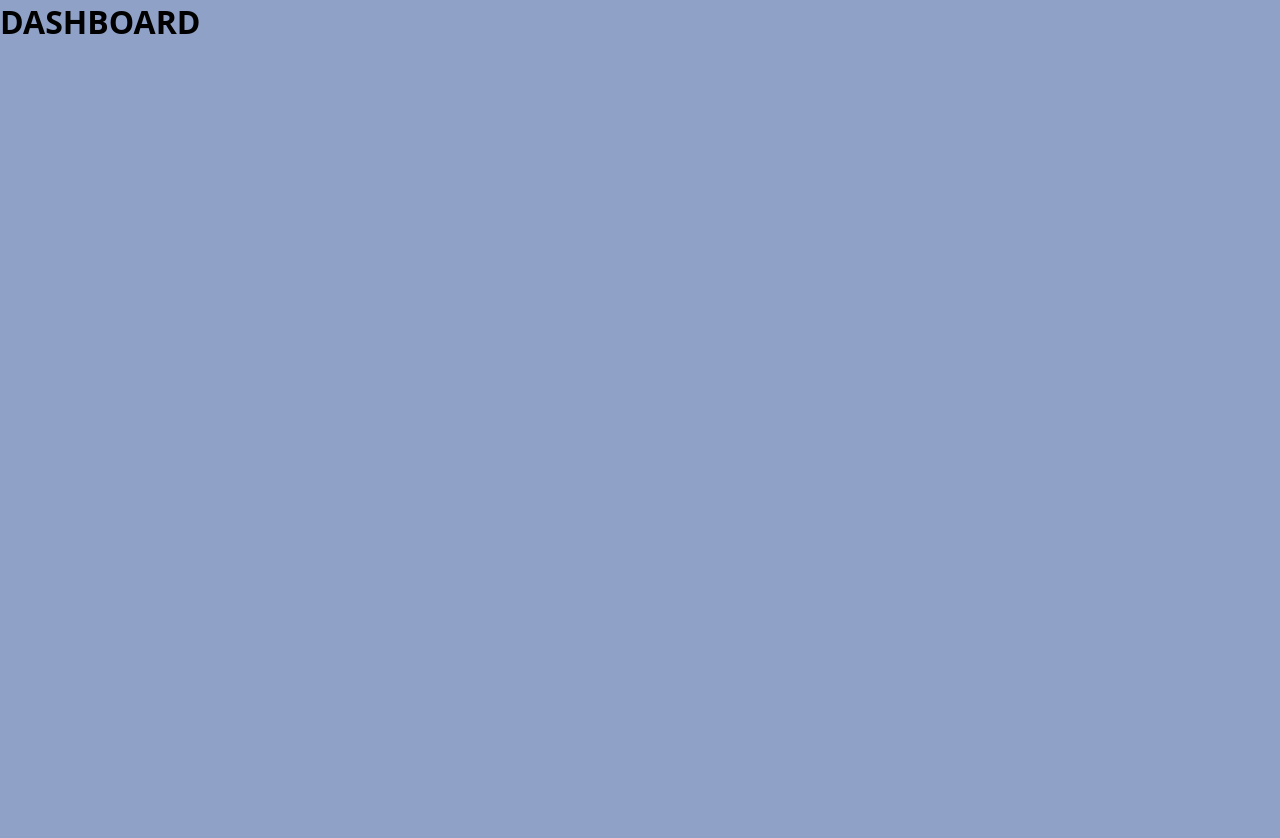
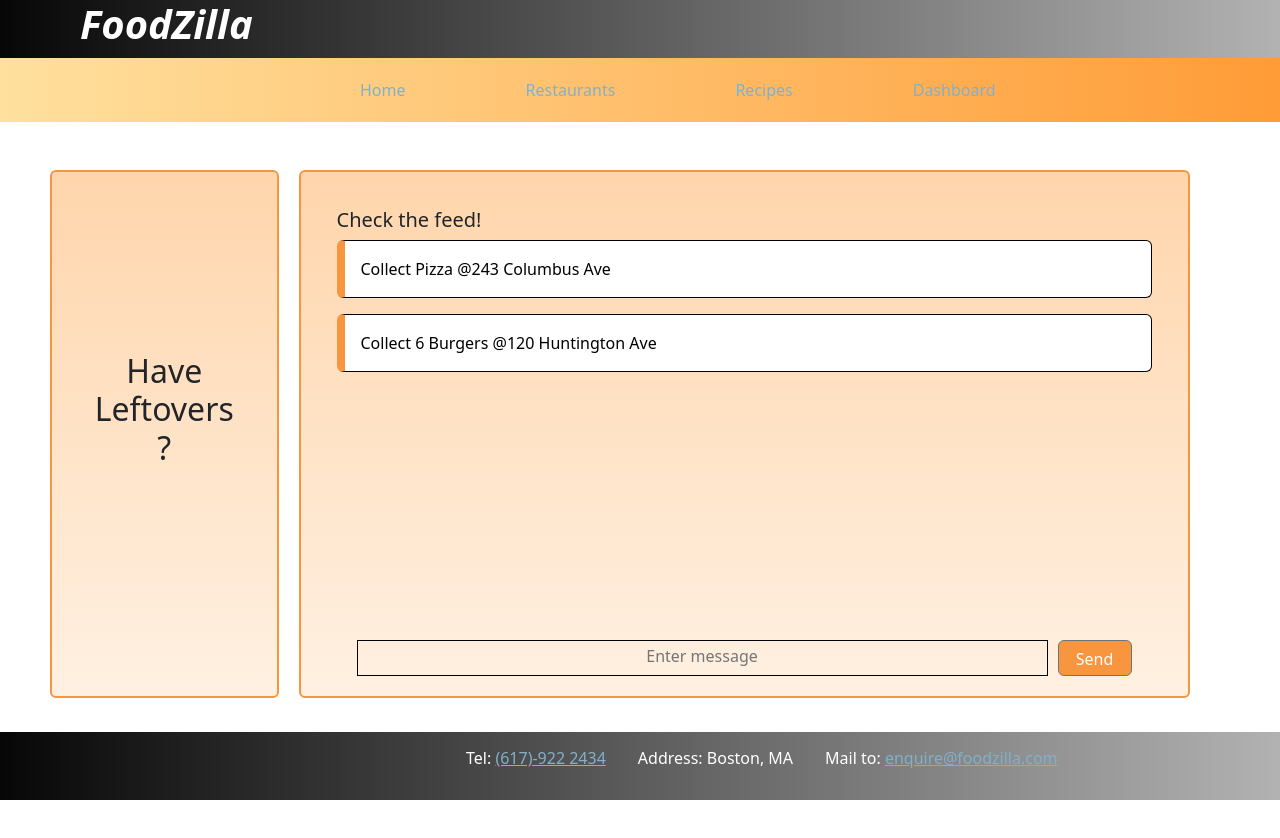
Before and after one commit to kkruthika6/foodzilla, a React (Create React App) app in the folder foodzilla-app/: page /dashboard in a window 1280 px wide. Before the commit the page ends 800 px from the top, so only its background shows below. Built offline with nearby package versions, Linux system fonts and the light colour scheme.

Commit message:
dasboard created

```diff
--- a/foodzilla-app/package.json
+++ b/foodzilla-app/package.json
@@ -6,8 +6,11 @@
     "@testing-library/jest-dom": "^5.16.5",
     "@testing-library/react": "^13.4.0",
     "@testing-library/user-event": "^13.5.0",
+    "bootstrap": "^5.2.3",
     "react": "^18.2.0",
+    "react-bootstrap": "^2.6.0",
     "react-dom": "^18.2.0",
+    "react-remove-scroll": "^2.5.5",
     "react-router-dom": "^6.4.3",
     "react-scripts": "5.0.1",
     "web-vitals": "^2.1.4"
--- /dev/null
+++ b/foodzilla-app/src/pages/Dashboard/Dashboard.css
@@ -0,0 +1,193 @@
+body{
+    background-color: white !important;
+    background: linear-gradient(to bottom, #000000 -34%, #fefefe 100%);
+
+}
+
+header, footer{
+    color: white;
+    background-color:black;
+    background: linear-gradient(to right, #000000 -4%, #ffffff 145%);
+
+}
+
+.feed{
+    height: 380px;
+    overflow: scroll;
+}
+
+.feedtext {
+    background-color: white;
+    color: black;
+    border-left: 8px solid #f89640 !important;
+    border: 1px solid black;
+}
+
+input{
+    border: 1px solid black;
+    margin-right: 10px;
+}
+
+header{
+    position: fixed;
+    left: 0;
+    top: 0;
+    width: 100%;
+    height: 80px;
+}
+
+ h1{
+    margin-left: 80px;
+    height: 50px;
+    font-style: italic;
+    font-weight: bold;
+}
+
+.send {
+    margin: 20px;
+    display: flex;
+}
+
+.sendbtn {
+    width: 80px;
+    background-color: #f89640;
+}
+
+.card {
+  padding: 20px;
+  border: 2px solid #f89640;
+  height: 80%;
+  margin: 10px;
+  background: linear-gradient(to bottom, #ffcc99 -34%, #ffffff 153%);
+}
+
+.nav {
+    overflow: hidden;
+    background-color: #f89640;
+    background: linear-gradient(to left, #ff9933 -4%, #ffffcc 145%);
+
+  }
+
+  li {
+    float: left;
+    display: block;
+    color: white;
+    text-align: center;
+    padding: 14px 16px;
+    text-decoration: none;
+  }
+
+ .nav a {
+    float: left;
+    display: block;
+    color: black;
+    text-align: center;
+    padding: 20px 60px;
+    text-decoration: none;
+  }
+
+ .nav a:hover {
+    background-color: #f89640;
+  }
+
+  .nav .icon {
+    display: none;
+  }
+
+  ul{
+    list-style-type: none;
+    padding: 0;
+    overflow: hidden;
+    margin-left: 20px;
+  }
+
+  footer {
+    position: fixed;
+    left: 0;
+    bottom: 0;
+    width: 100%;
+    color: white;
+    text-align: center;
+}
+
+a:link {
+    color:#80b1ca;
+}
+
+.container{
+  background-color: white;
+    display: flex;
+    margin-top: 60px;
+    margin-left: 0px;
+    padding: 20px;
+    width: 94%;
+    height: 700px;
+}
+
+
+  * {
+    box-sizing: border-box;
+  }
+
+  .responsive {
+    padding: 0 6px;
+    float: left;
+    width: 24.99999%;
+  }
+
+  @media screen and (max-width: 1000px) {
+    .nav a:not(:first-child) {display: none;}
+    .nav a.icon {
+      float: right;
+      display: block;
+    }
+  }
+
+  @media screen and (max-width: 1000px) {
+    .nav.responsive {position: relative;}
+    .nav.responsive .icon {
+      position: absolute;
+      right: 0;
+      top: 0;
+    }
+    .nav.responsive a {
+      float: none;
+      display: block;
+      text-align: left;
+    }
+  }
+
+  @media screen and (min-width: 1024px) {
+    .nav a:first-child {
+      margin-left: 300px;
+    }
+
+    ul{
+      margin-left: 450px;
+    }
+  }
+
+  @media screen and (max-width: 600px) {
+    .container{
+        display: block;
+    }
+  }
+
+  @media only screen and (max-width: 700px) {
+    .responsive {
+      width: 49.99999%;
+      margin: 6px 0;
+    }
+  }
+
+  @media only screen and (max-width: 500px) {
+    .responsive {
+      width: 100%;
+    }
+  }
+
+  .clearfix:after {
+    content: "";
+    display: table;
+    clear: both;
+  }
--- a/foodzilla-app/src/pages/Dashboard/Dashboard.js
+++ b/foodzilla-app/src/pages/Dashboard/Dashboard.js
@@ -1,7 +1,88 @@
-import React from 'react';
+import React, { useEffect, useState } from 'react';
+import Card from 'react-bootstrap/Card'
+import 'bootstrap/dist/css/bootstrap.min.css';
+import { Container, Col, Alert, Button } from 'react-bootstrap';
+import { Link } from 'react-router-dom';
+
+import './Dashboard.css';
 
 function Dashboard() {
-    return ( <h1>DASHBOARD</h1> );
+    const initFeed = [
+        'Collect Pizza @243 Columbus Ave', 'Collect 6 Burgers @120 Huntington Ave'
+    ];
+
+    const [feed, setFeed] = useState(initFeed);
+    const [click, setClick] = useState(false);
+
+    useEffect(() => {
+        if (click === true) {
+            const listdata = document.getElementById("ft").value;
+            const list = feed;
+            list.push(listdata);
+            setFeed(list);
+            setClick(false);
+            document.getElementById("ft").value='';
+        }
+    }, [click])
+
+    return (
+        <>
+            <header>
+                <h1>FoodZilla</h1>
+                <nav class="nav" id="myTopnav">
+                    <Link to='/mainpage'>Home</Link>
+                    <Link to='/restaurants'>Restaurants</Link>
+                    <Link to='/recipes'>Recipes</Link>
+                    <Link to='/dashboard'>Dashboard</Link>
+                </nav>
+            </header>
+            <div class="container">
+                <Container>
+                    <Col md="3">
+                        <h3></h3>
+                        <Card>
+                            <Card.Body>
+                                <Card.Text>
+                                    <br /><br /><br /><br /><br /><br />
+                                    <h2>Have Leftovers?</h2>
+                                </Card.Text>
+                            </Card.Body>
+                        </Card>
+                    </Col>
+                    <Col md="11">
+                        <h3></h3>
+                        <Card>
+                            <Card.Body>
+                                <Card.Title>Check the feed!</Card.Title>
+                                <Card.Text>
+                                    <div className='feed'>
+                                        {feed !== [] ? feed.map((f) => {
+                                            return(
+                                            <Alert className='feedtext'>
+                                                {f}
+                                            </Alert>
+                                            )
+                                        }) : null}
+                                    </div>
+                                    <div className='send'>
+                                        <input type="text" placeholder='Enter message' id='ft' />
+                                        <Button variant="secondary" className='sendbtn' onClick={() => {setClick(true)}}>Send</Button>
+                                    </div>
+                                </Card.Text>
+                            </Card.Body>
+                        </Card>
+                    </Col>
+                </Container>
+            </div>
+            <footer>
+                <ul>
+                    <li>Tel: <a href="telto:(617)-922 2434">(617)-922 2434</a></li>
+                    <li>Address: Boston, MA</li>
+                    <li>Mail to: <a href="mailto:enquire@foodzilla.com">enquire@foodzilla.com</a></li>
+                </ul>
+            </footer>
+        </>
+    )
 }
 
-export default Dashboard;
+export default Dashboard
```
Also changed, not shown: 1 other file (tests, documents, lock files or other folders).
